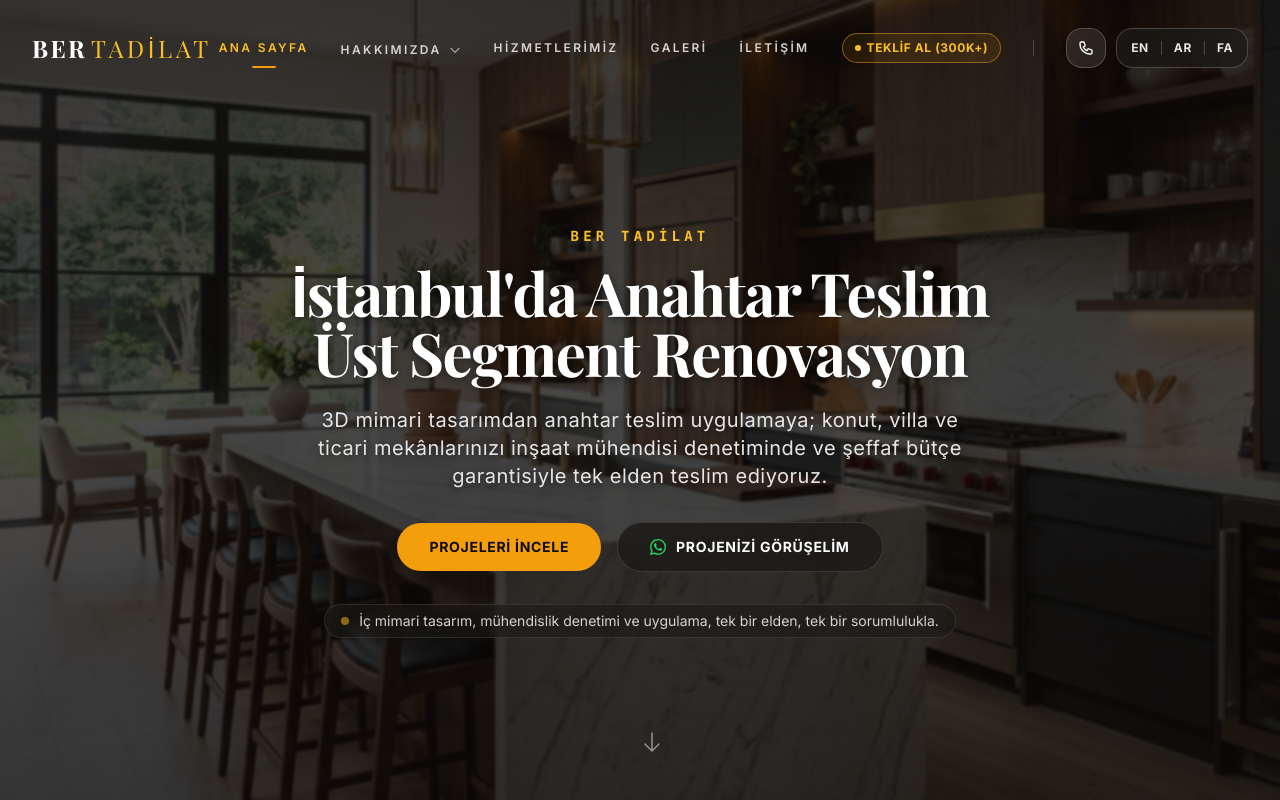
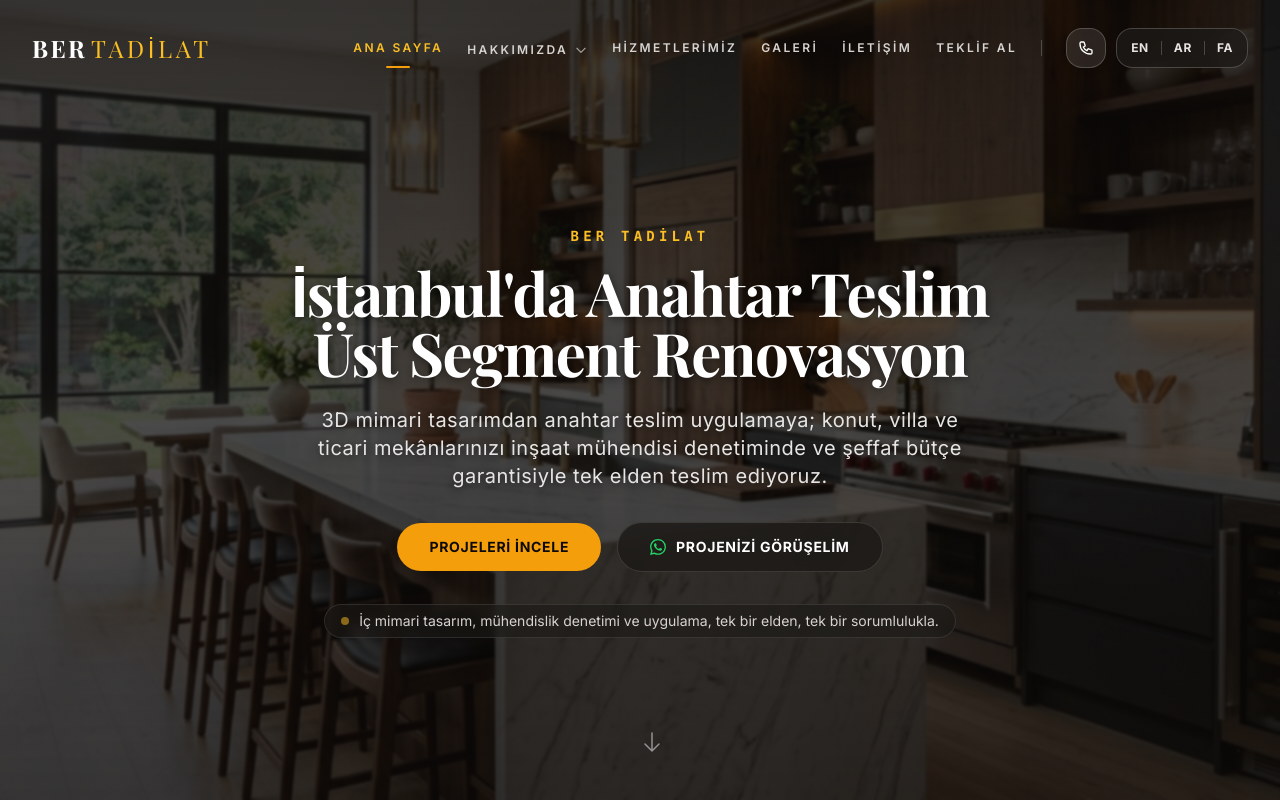
Before and after one commit to yusufcalisir/construction-web, a Next.js app: page / in a window 1280 px wide. Shown: the top 800 px of the page. Built offline with nearby package versions, Linux system fonts and the light colour scheme.

Commit message:
fix(navbar): clean up layout spacing and remove 300k badge text

```diff
--- a/components/LanguageProvider.tsx
+++ b/components/LanguageProvider.tsx
@@ -29,6 +29,7 @@ const translations: Record<Language, Record<string, string>> = {
     'nav.whyber': 'Neden Ber?',
     'nav.gallery': 'Galeri',
     'nav.contact': 'İletişim',
+    'nav.quote': 'Teklif Al',
     'nav.navigation': 'Navigasyon',
 
     // Hero
@@ -224,6 +225,7 @@ const translations: Record<Language, Record<string, string>> = {
     'nav.whyber': 'Why Ber?',
     'nav.gallery': 'Gallery',
     'nav.contact': 'Contact',
+    'nav.quote': 'Get a Quote',
     'nav.navigation': 'Navigation',
 
     // Hero
@@ -419,6 +421,7 @@ const translations: Record<Language, Record<string, string>> = {
     'nav.whyber': 'لماذا بير؟',
     'nav.gallery': 'معرض المشاريع',
     'nav.contact': 'اتصل بنا',
+    'nav.quote': 'طلب عرض أسعار',
     'nav.navigation': 'التنقل',
 
     // Hero
@@ -650,6 +653,7 @@ const translations: Record<Language, Record<string, string>> = {
     'nav.whyber': 'چرا بر؟',
     'nav.gallery': 'گالری',
     'nav.contact': 'تماس با ما',
+    'nav.quote': 'دریافت قیمت',
     'nav.navigation': 'دسترسی سریع',
 
     // Hero
--- a/components/Navbar.tsx
+++ b/components/Navbar.tsx
@@ -129,7 +129,7 @@ export default function Navbar() {
             </div>
 
             {/* Desktop Navigation */}
-            <div className="hidden lg:flex items-center gap-7 xl:gap-8">
+            <div className="hidden lg:flex items-center gap-4 xl:gap-6 2xl:gap-8">
               {/* Home */}
               <a
                 href="#home"
@@ -318,14 +318,20 @@ export default function Navbar() {
                 }`} />
               </a>
 
-              {/* Pre-evaluation CTA */}
+              {/* Teklif Al */}
               <a
                 href="#on-degerlendirme"
                 onClick={(e) => handleNavClick(e, 'on-degerlendirme')}
-                className="hidden xl:inline-flex items-center gap-1.5 px-3 py-1.5 rounded-full border border-amber-500/50 bg-amber-500/10 hover:bg-amber-500 text-amber-400 hover:text-stone-950 font-bold text-xs uppercase tracking-wider transition-all duration-300 shadow-sm hover:shadow-amber-500/20 hover:-translate-y-0.5"
+                className={`relative py-2 text-xs uppercase font-semibold tracking-[0.18em] xl:tracking-[0.2em] whitespace-nowrap transition-all duration-300 group focus:outline-none ${
+                  activeSection === 'on-degerlendirme'
+                    ? isDark ? 'text-amber-400 font-bold' : 'text-amber-600 font-bold'
+                    : isDark ? 'text-stone-300 hover:text-white' : 'text-stone-600 hover:text-stone-900'
+                }`}
               >
-                <span className="w-1.5 h-1.5 rounded-full bg-amber-400 animate-pulse" />
-                <span>Teklif Al (300K+)</span>
+                {t('nav.quote')}
+                <span className={`absolute left-1/2 -translate-x-1/2 -bottom-1 h-[2px] transition-all duration-300 rounded-full ${
+                  activeSection === 'on-degerlendirme' ? 'w-6 bg-amber-500' : 'w-0 group-hover:w-4 bg-amber-500/60'
+                }`} />
               </a>
 
               {/* Vertical separator */}
@@ -563,13 +569,17 @@ export default function Navbar() {
               {t('nav.contact')}
             </a>
 
-            {/* Pre-evaluation CTA */}
+            {/* Teklif Al */}
             <a
               href="#on-degerlendirme"
               onClick={(e) => handleNavClick(e, 'on-degerlendirme')}
-              className="block py-3 px-5 rounded-2xl text-xs sm:text-sm font-bold tracking-[0.15em] uppercase transition-all duration-300 border bg-gradient-to-r from-amber-500/20 via-amber-500/30 to-amber-600/20 border-amber-500/50 text-amber-300 hover:bg-amber-500 hover:text-stone-950 shadow-md"
+              className={`block py-3 px-5 rounded-2xl text-xs sm:text-sm font-bold tracking-[0.2em] uppercase transition-all duration-300 border ${
+                activeSection === 'on-degerlendirme'
+                  ? 'bg-amber-500 text-stone-950 border-amber-500 shadow-lg shadow-amber-500/20'
+                  : 'text-stone-300 hover:text-white border-white/10 hover:border-white/20 bg-white/5'
+              }`}
             >
-              ✨ Teklif Al (300K+)
+              {t('nav.quote')}
             </a>
 
             {/* Mobile Menu Language Switcher */}
```
